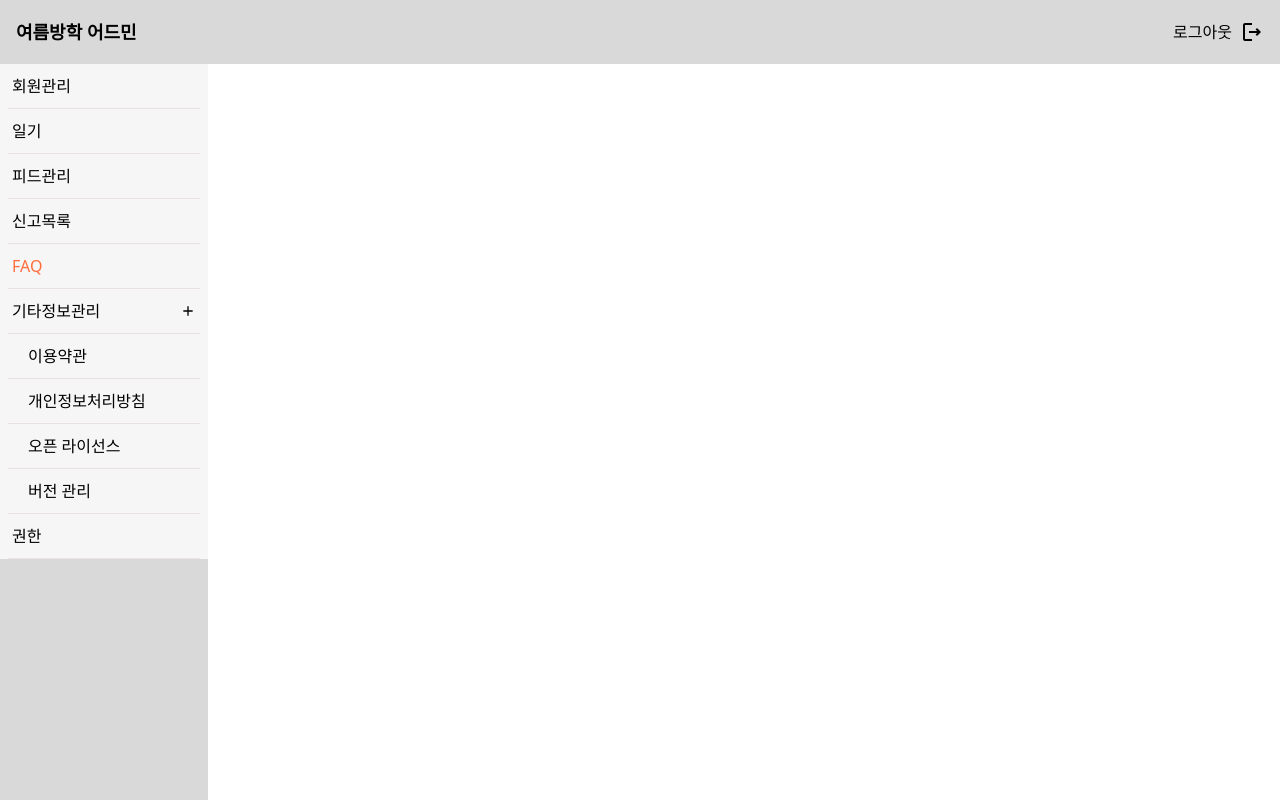
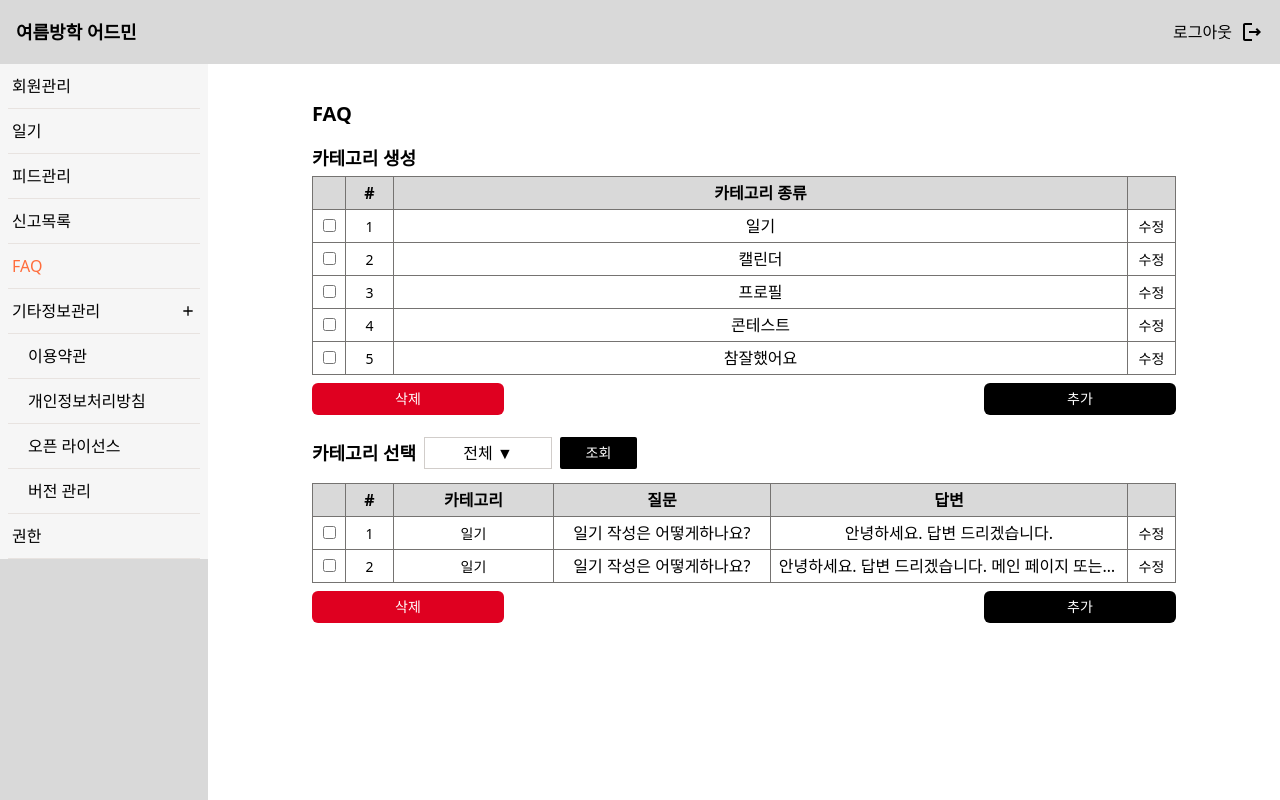
Before and after one commit to cjy00n/summer-vacation-admin, a React (Vite) app: page /faq in a window 1280 px wide. Built offline with nearby package versions, Linux system fonts and the light colour scheme.

Commit message:
Feat : add FAQPage UI

```diff
--- a/src/components/Diary/DiaryResult.tsx
+++ b/src/components/Diary/DiaryResult.tsx
@@ -41,7 +41,7 @@ const DiariesResult = ({ Diaries }: DiariesResultProps) => {
               <td>{diary.warning ? "O" : "X"}</td>
               <td>{diary.reportNum}</td>
               <td>
-                <div className="truncate w-52 px-1">{diary.contents}</div>
+                <div className="truncate w-[20vw] px-1">{diary.contents}</div>
               </td>
               <td>
                 {format(diary.date, "yyyy. MM. dd", {
--- a/src/components/Report/ReportResult.tsx
+++ b/src/components/Report/ReportResult.tsx
@@ -16,7 +16,7 @@ const ReportResult = ({ reports }: ReportResultProps) => {
 
   return (
     <div className="w-full flex flex-col">
-      <table>
+      <table className="table-fixed">
         <thead>
           <tr>
             <th>#</th>
@@ -41,7 +41,7 @@ const ReportResult = ({ reports }: ReportResultProps) => {
               <td>{report.reportNum}</td>
               <td>{report.feedId}</td>
               <td>
-                <div className="truncate w-[12vw] px-[1vw] text-center">
+                <div className="truncate w-[15vw] px-[1vw] text-center">
                   {report.reason}
                 </div>
               </td>
--- /dev/null
+++ b/src/hooks/getFAQ.ts
@@ -0,0 +1,26 @@
+import { useQuery } from "react-query";
+import { FAQ } from "../types/FAQ";
+
+export const getFAQ = () => {
+  const faqs: FAQ[] = [
+    {
+      id: "1",
+      category: { id: "1", category: "일기" },
+      question: "일기 작성은 어떻게하나요?",
+      answer: "안녕하세요. 답변 드리겠습니다. ",
+    },
+    {
+      id: "2",
+      category: { id: "1", category: "일기" },
+      question: "일기 작성은 어떻게하나요?",
+      answer:
+        "안녕하세요. 답변 드리겠습니다. 메인 페이지 또는 하단 바에서 일기 작성 버튼을 클릭한 후,",
+    },
+  ];
+
+  return faqs;
+};
+
+export function useGetFAQ() {
+  return useQuery(["getFAQ"], () => getFAQ());
+}
--- /dev/null
+++ b/src/hooks/getFAQCategories.ts
@@ -0,0 +1,18 @@
+import { useQuery } from "react-query";
+import { FAQCategory } from "../types/FAQ";
+
+export const getFAQCategories = () => {
+  const faqCategories: FAQCategory[] = [
+    { id: "1", category: "일기" },
+    { id: "2", category: "캘린더" },
+    { id: "3", category: "프로필" },
+    { id: "4", category: "콘테스트" },
+    { id: "5", category: "참잘했어요" },
+  ];
+
+  return faqCategories;
+};
+
+export function useGetFAQCategories() {
+  return useQuery(["getFAQCategories"], () => getFAQCategories());
+}
--- a/src/pages/FAQPage.tsx
+++ b/src/pages/FAQPage.tsx
@@ -1,4 +1,140 @@
+import { useState } from "react";
+import MainTitle from "../components/common/MainTitle";
+import SubTitle from "../components/common/SubTitle";
+import { useGetFAQ } from "../hooks/getFAQ";
+import { useGetFAQCategories } from "../hooks/getFAQCategories";
+
 const FAQPage = () => {
-  return <div></div>;
+  const { data: faqs } = useGetFAQ();
+  const { data: faqCategories } = useGetFAQCategories();
+
+  const [selectedCategory, setSelectedCategory] = useState("전체");
+  const [isOpenCategorySelect, setIsOpenCategorySelect] = useState(false);
+
+  const toggleCategorySelect = () => {
+    setIsOpenCategorySelect(!isOpenCategorySelect);
+  };
+
+  const selectCategory = (category: string) => {
+    toggleCategorySelect();
+    setSelectedCategory(category);
+  };
+
+  return (
+    <div>
+      <MainTitle title="FAQ" />
+      <SubTitle title="카테고리 생성" />
+      <div className="w-full flex flex-col">
+        {faqCategories && (
+          <table className="table-fixed">
+            <thead>
+              <tr>
+                <th> </th>
+                <th>#</th>
+                <th>카테고리 종류</th>
+                <th> </th>
+              </tr>
+            </thead>
+            <tbody>
+              {faqCategories.map((category) => (
+                <tr key={"faq-category" + category.id}>
+                  <td className="w-8">
+                    <input type="checkbox" />
+                  </td>
+                  <td className="w-12">{category.id}</td>
+                  <td className="">
+                    <div className="mx-auto">{category.category}</div>
+                  </td>
+                  <td className="w-12">
+                    <button>수정</button>
+                  </td>
+                </tr>
+              ))}
+            </tbody>
+          </table>
+        )}
+      </div>
+      <div className="flex justify-between w-full py-2">
+        <button className="w-[15vw] bg-error-red py-[6px] rounded-md text-white text-sm">
+          삭제
+        </button>
+        <button className="w-[15vw] bg-black py-[6px] rounded-md text-white text-sm">
+          추가
+        </button>
+      </div>
+      <div className="flex items-center my-3">
+        <SubTitle title="카테고리 선택" />
+        <div className="relative flex flex-col mx-2">
+          <button
+            onClick={toggleCategorySelect}
+            className="border-solid border-gray-70 border h-8 w-[10vw]"
+          >
+            {selectedCategory} ▼
+          </button>
+          {isOpenCategorySelect && (
+            <div className="flex absolute flex-col z-10 mt-8 w-[10vw]">
+              {faqCategories &&
+                faqCategories.map((category) => (
+                  <button
+                    onClick={() => selectCategory(category.category)}
+                    className="bg-gray-80 border-solid border-gray-70 border h-8 border-t-0"
+                  >
+                    {category.category}
+                  </button>
+                ))}
+            </div>
+          )}
+        </div>
+        <button className="rounded-sm w-[6vw] bg-black text-white h-8 text-sm">
+          조회
+        </button>
+      </div>
+
+      <div className="w-full flex flex-col">
+        {faqs && (
+          <table className="table-fixed">
+            <thead>
+              <tr>
+                <th> </th>
+                <th>#</th>
+                <th>카테고리</th>
+                <th>질문</th>
+                <th>답변</th>
+                <th> </th>
+              </tr>
+            </thead>
+            <tbody>
+              {faqs.map((faq) => (
+                <tr key={"faq-" + faq.id}>
+                  <td className="w-8">
+                    <input type="checkbox" />
+                  </td>
+                  <td className="w-12">{faq.id}</td>
+                  <td className="w-40">{faq.category.category}</td>
+                  <td className="max-w-[20vw]">
+                    <div className="truncate w-full">{faq.question}</div>
+                  </td>
+                  <td className="max-w-[25vw]">
+                    <div className="truncate w-full">{faq.answer}</div>
+                  </td>
+                  <td className="w-12">
+                    <button>수정</button>
+                  </td>
+                </tr>
+              ))}
+            </tbody>
+          </table>
+        )}
+      </div>
+      <div className="flex justify-between w-full py-2">
+        <button className="w-[15vw] bg-error-red py-[6px] rounded-md text-white text-sm">
+          삭제
+        </button>
+        <button className="w-[15vw] bg-black py-[6px] rounded-md text-white text-sm">
+          추가
+        </button>
+      </div>
+    </div>
+  );
 };
 export default FAQPage;
--- /dev/null
+++ b/src/types/FAQ.ts
@@ -0,0 +1,11 @@
+export interface FAQCategory {
+  id: string;
+  category: string;
+}
+
+export interface FAQ {
+  id: string;
+  category: FAQCategory;
+  question: string;
+  answer: string;
+}
```
